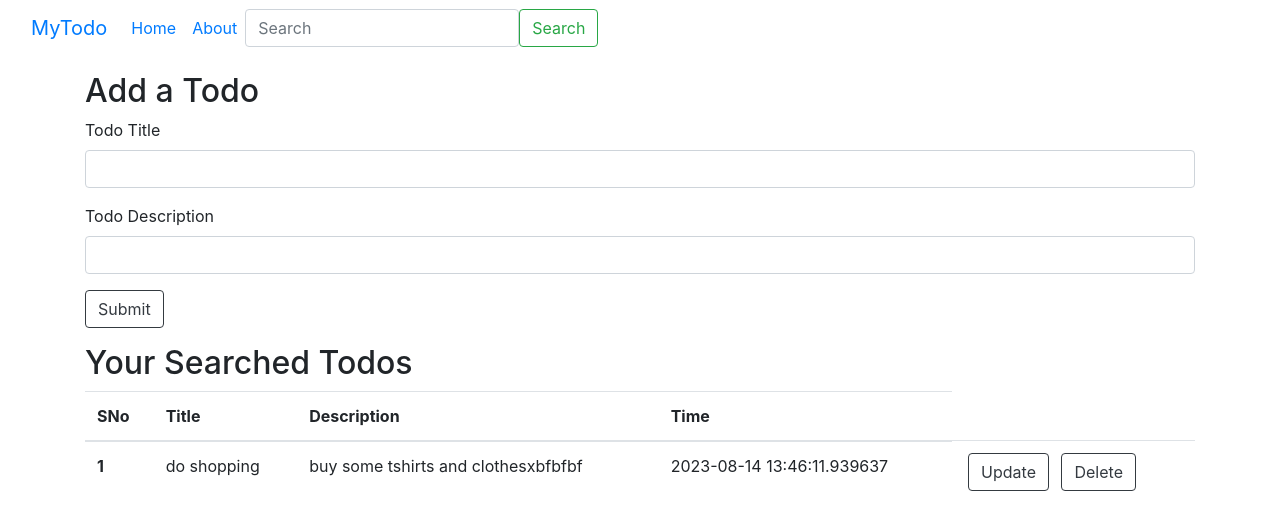
After one commit to viissh/TODO_byVish, a Flask app: template templates/testingDevelopment.html in a window 1280 px wide. The commit adds this page. Shown: the top 530 px of the page. Run offline with Flask 3, Linux system fonts and the light colour scheme; the template is opened without the code that fills it: values that come from a table or form of the project are taken from there, others are empty; some libraries are stand-ins or nearby versions.

```diff
--- a/app.py
+++ b/app.py
@@ -19,7 +19,7 @@ class Todo(db.Model):
 
 
 @app.route('/',methods=['GET','POST'])
-def hello_world():
+def create():
     if request.method == 'POST':
         title = request.form['title']
         desc = request.form['desc']
@@ -58,6 +58,17 @@ def products():
 #print(allTodo)
     return 'this is a products page'
 
+@app.route('/search', methods=['GET','POST'])
+def searchTodoByTitle():
+    if request.method == 'POST':
+        todosTitle = request.form['todosTitle']
+
+        todo = Todo.query.filter_by(title = todosTitle).first()
+        return render_template('testingDevelopment.html',todo = todo)
+
+
+
+
 
 if __name__ == "__main__":
     app.run(debug=True)
--- a/templates/base.html
+++ b/templates/base.html
@@ -38,8 +38,8 @@
                     </li>
 
                 </ul>
-                <form class="d-flex" role="search">
-                    <input class="form-control me-2" type="search" placeholder="Search" aria-label="Search">
+                <form class="d-flex" role="search" action = "/search" method = "POST">
+                    <input class="form-control me-2" type="search" placeholder="Search" aria-label="Search" name="todosTitle">
                     <button class="btn btn-outline-success" type="submit">Search</button>
                 </form>
             </div>
--- /dev/null
+++ b/templates/testingDevelopment.html
@@ -0,0 +1,60 @@
+{% extends 'base.html' %}
+
+{% block title %}
+    Homes
+{% endblock title %}
+
+{% block  body %}
+    <div class = "container my-3">
+        <h2>Add a Todo</h2>
+        <form action="/" method="POST">
+            <div class="mb-3">
+              <label for="title" class="form-label">Todo Title</label>
+              <input type="text" class="form-control" name = "title" id="title" aria-describedby="emailHelp">
+
+            </div>
+            <div class="mb-3">
+              <label for="desc" class="form-label">Todo Description</label>
+              <input type="text" class="form-control" name = "desc" id="desc">
+            </div>
+
+            <button type="submit" class="btn btn-outline-dark">Submit</button>
+          </form>
+    </div>
+    <div class = "container my-3">
+        <h2> Your Searched Todos</h2>
+
+
+        {% if todo == None %}
+            No Such todo is available
+        {% else %}
+            <table class="table">
+            <thead>
+              <tr>
+                <th scope="col">SNo</th>
+                <th scope="col">Title</th>
+                <th scope="col">Description</th>
+                <th scope="col">Time</th>
+              </tr>
+            </thead>
+            <tbody>
+              <tr>
+                <th scope="row">1</th>
+                <td>{{todo.title}}</td>
+                <td>{{todo.desc}}</td>
+                <td>{{todo.date_created}}</td>
+                <td>
+                    <a href="/update/{{todo.sno}}" type="button" class="btn btn-outline-dark mx-1"> Update</a>
+                    <a href="/delete/{{todo.sno}}" type="button" class="btn btn-outline-dark mx-1"> Delete</a>
+                </td>
+              </tr>
+
+            </tbody>
+            </table>
+
+        {% endif %}
+
+
+
+    </div>
+    {% endblock  body %}
```
Also changed, not shown: instance/todo.db.
